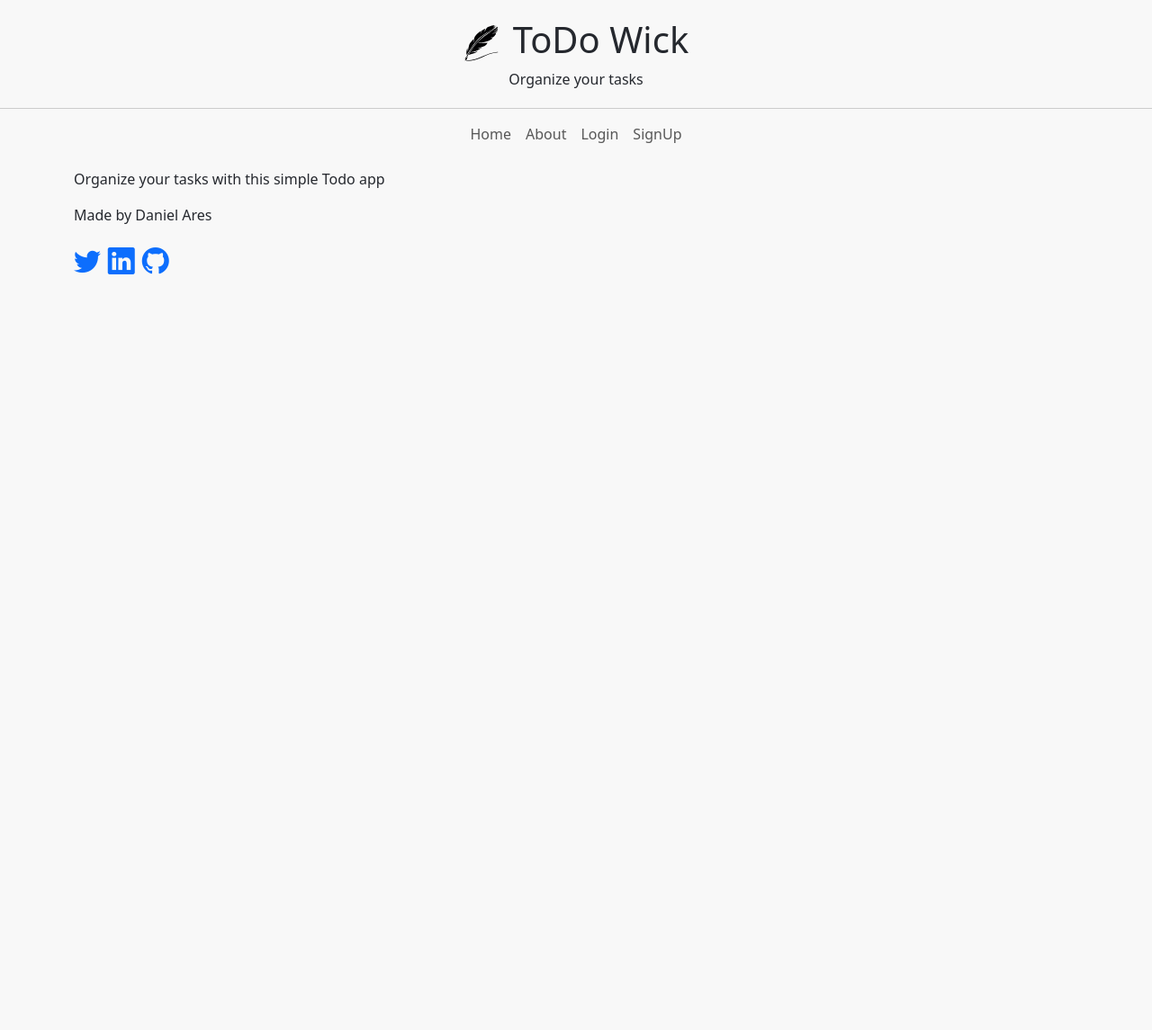
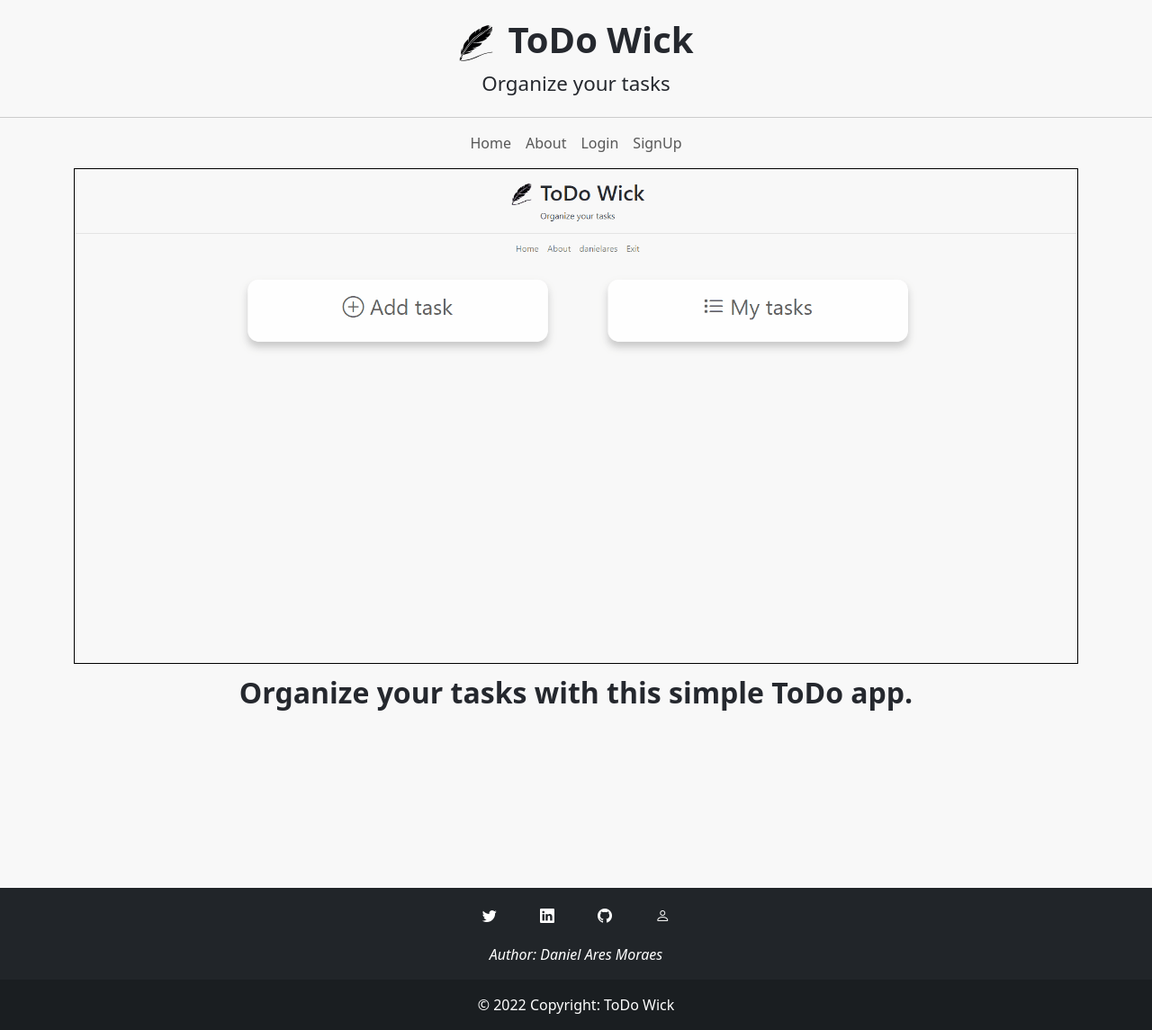
Before and after one commit to danielares/ToDo_Django, a Django app: page /about in a window 1280 px wide. Shown: the whole page at 90% size. Before the commit the page ends 305 px from the top, so only its background shows below. Run offline with Django 4.2, Linux system fonts and the light colour scheme; some libraries are stand-ins or nearby versions.

Commit message:
adding footer

```diff
--- a/static/css/styles.css
+++ b/static/css/styles.css
@@ -12,6 +12,20 @@ i {
 
 .secundary-color {
     color: #555;
+}
+
+header h1 {
+    font-weight: 900;
+}
+
+header p {
+    font-size: 1.4em;
+    font-weight: 400;
+}
+
+.sub-title p {
+    font-size: 2em;
+    font-weight: bold;
 }
 
 .center-image {
@@ -218,10 +232,6 @@ i {
     font-size: 25px;
 }
 
-
-
-
-
 /* ADD/MY TASK */
 .col-md-5.item p {
     text-align: center;
@@ -269,6 +279,32 @@ i {
 }
 
 /* ABOUT */
+
 #midia-icons {
     font-size: 30px;
 }
+
+.gif {
+    border: 1px solid #000;
+}
+
+/* FOOTER */
+footer {
+   color: #fff;
+}
+
+footer a i {
+    color: #fff;
+}
+
+.copyright {
+    background-color: rgba(0, 0, 0, .2);
+}
+
+.copyright a {
+    color: #fff;
+}
+
+.copyright a:hover {
+    color: #ccc;
+}
--- a/templates/about.html
+++ b/templates/about.html
@@ -1,24 +1,17 @@
 {% extends 'base.html' %}
 {% load bootstrap5 %}
+{% load static %}
 
 {% block title %}About{% endblock %}
 
 {% block content %}
-<div class="container">
-    <div class="row align-items-center gx-5">
+<div class="container min-vh-100">
+    <div class="row gx-5 text-center">
         <div class="col-12">
-            <p>Organize your tasks with this simple Todo app</p>
-            <p>Made by Daniel Ares</p>
+            <img class="img-fluid gif" src="{% static 'images/todoapp.gif' %}" alt="Gif">
         </div>
-        <div class="col-12" id="midia-icons">
-            <!-- Twitter -->
-            <a href="#"><i class="bi bi-twitter"></i></a>
-
-            <!-- Linkedin -->
-            <a href="#"><i class="bi bi-linkedin"></i></a>
-
-            <!-- Github -->
-            <a href="#"><i class="bi bi-github"></i></a>
+        <div class="col-12 mt-2 sub-title">
+            <p>Organize your tasks with this simple ToDo app.</p>
         </div>
     </div>
 </div>
--- a/templates/base.html
+++ b/templates/base.html
@@ -40,7 +40,7 @@
         </header>
 
         <nav class="navbar navbar-expand-md navbar-light bg-faded">
-
+            <div class="container-fluid">
                 <button class="navbar-toggler" type="button" data-bs-toggle="collapse" data-bs-target="#navbar-links"
                     aria-controls="navbar-links" aria-expanded="false" aria-label="Toggle navigation">
                     <span class="navbar-toggler-icon">
@@ -49,7 +49,7 @@
                 </button>
 
                 <div class="collapse navbar-collapse justify-content-end" id="navbar-links">
-                <ul class="navbar-nav mx-auto">
+                    <ul class="navbar-nav mx-auto" style="--bs-scroll-height: 100px;">
 
                         <li class="nav-item active text-center">
                             <a class="nav-link" href="{% url 'index' %}">Home</a>
@@ -76,6 +76,7 @@
                         {% endif %}
                     </ul>
                 </div>
+            </div>
         </nav>
 
 
@@ -83,7 +84,9 @@
     <main>
         {% block content %}
         {% endblock %}
+        {% include 'footer.html' %}
     </main>
     {% bootstrap_javascript %}
 </body>
+
 </html>
--- a/templates/footer.html
+++ b/templates/footer.html
@@ -1,21 +1,28 @@
-<footer class="bg-dark text-center text-white" id="footer">
+<footer class="bg-dark text-center" id="footer">
     <!-- Grid container -->
-    <div class="container p-4 pb-0">
+    <div class="container p-2">
         <!-- Section: Social media -->
-        <section class="mb-4">
+        <section>
 
             <!-- Twitter -->
-            <a href="#"><i class="bi bi-twitter"></i></a>
+            <a class="btn btn-outline-light btn-floating m-1" href="https://twitter.com/danielares" role="button"><i
+                    class="bi bi-twitter"></i></a>
 
             <!-- Linkedin -->
-            <a href="#"><i class="bi bi-linkedin"></i></a>
+            <a class="btn btn-outline-light btn-floating m-1" href="https://www.linkedin.com/in/daniel-ares-937518131/"
+                role="button"><i class="bi bi-linkedin"></i></a>
 
             <!-- Github -->
-            <a href="#"><i class="bi bi-github"></i></a>
+            <a class="btn btn-outline-light btn-floating m-1" href="https://github.com/danielares/" role="button"><i
+                    class="bi bi-github"></i></a>
+
+            <!-- Personal website -->
+            <a class="btn btn-outline-light btn-floating m-1" href="http://www.danielares.xyz/" role="button"><i
+                    class="bi bi-person"></i></a>
         </section>
         <!-- Section: Social media -->
 
-        <div class="text-center">
+        <div class="text-center m-2">
             <em>Author: Daniel Ares Moraes</em>
         </div>
 
@@ -23,9 +30,9 @@
     <!-- Grid container -->
 
     <!-- Copyright -->
-    <div class="text-center p-3" style="background-color: rgba(45, 46, 47);">
+    <div class="copyright text-center p-3">
         © 2022 Copyright:
-        <a class="text-white" href="https://twcomp.com/">ToDo Wick</a>
+        <a class="" href="#">ToDo Wick</a>
     </div>
     <!-- Copyright -->
 </footer>
--- a/templates/index.html
+++ b/templates/index.html
@@ -5,7 +5,7 @@
 {% block title %}Index{% endblock %}
 
 {% block content %}
-<div class="container">
+<div class="container min-vh-100">
     {% bootstrap_messages %}
     <div class="row align-items-center gx-5">
         <a class="col-md-5 item" id="add-task" href="{% url 'add-task' %}">
--- a/templates/registration/login.html
+++ b/templates/registration/login.html
@@ -6,8 +6,8 @@
 
 {% block content %}
 
-<div class="container" id="form-container">
-    <div class="row align-items-center gx-5">
+<div class="container min-vh-100">
+    <div class="row align-items-center gx-5" id="form-container">
         <div class="col-md-6 order-md-1">
             <h2>Please login to continue</h2>
             <form method="Post">
--- a/templates/registration/register.html
+++ b/templates/registration/register.html
@@ -6,8 +6,8 @@
 
 {% block content %}
 
-<div class="container" id="form-container">
-    <div class="row align-items-center gx-5">
+<div class="container min-vh-100">
+    <div class="row align-items-center gx-5" id="form-container">
         <div class="col-md-6 order-md-2">
             <h2>Create your account</h2>
             <form method="Post">
--- a/templates/task/add-task.html
+++ b/templates/task/add-task.html
@@ -5,7 +5,7 @@
 {% block title %}Add Task{% endblock %}
 
 {% block content %}
-<div class="container">
+<div class="container min-vh-100">
     <div class="row align-items-center gx-5 mt-5">
         <div class="col-md-6" id="add-task">
             <h2>Add Task</h2>
--- a/templates/task/all-my-tasks.html
+++ b/templates/task/all-my-tasks.html
@@ -4,7 +4,7 @@
 {% block title %}My tasks{% endblock %}
 
 {% block content %}
-<div class="container">
+<div class="container min-vh-100">
     {% bootstrap_messages %}
     <div class="row align-items-center">
         <a href="{% url 'all-my-tasks' %}" class="col-md-2 item" id="all">
--- a/templates/task/my-task.html
+++ b/templates/task/my-task.html
@@ -5,7 +5,7 @@
 {% block title %}Add Task{% endblock %}
 
 {% block content %}
-<div class="container">
+<div class="container min-vh-100">
     <div class="row align-items-center gx-5">
         <div class="col-md-6" id="add-task">
             <h2>{{task.title}}</h2>
```
Also changed, not shown: db.sqlite3, task/views.py (line endings or trailing spaces). Lines whose indentation alone changed are shown as unchanged.
